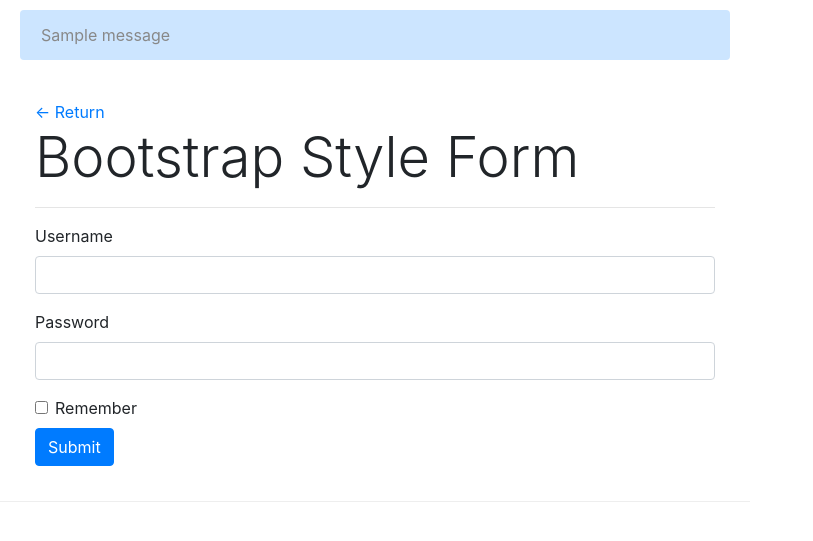
After one commit to miniyk2012/my_hello_flask, a Flask app: template demos/form/templates/bootstrap.html in a window 1280 px wide. The commit adds this page. Shown: the top 541 px of the page, without its empty margins (0-813 px from the left). Run offline with Flask 2, Linux system fonts and the light colour scheme; the template is opened without the code that fills it: most values are stand-ins (such as "Sample title", 1, 10 or a date in 2020); one stand-in notice (Sample message) is shown; form fields are guessed from the names that the template uses.

Commit message:
[feature] form表单进阶, 错误验证

```diff
--- a/demos/form/app.py
+++ b/demos/form/app.py
@@ -10,7 +10,7 @@
 
 
 def _inject_variables():
-    return dict(alert_color="red")
+    return dict(alert_color="purple")
 
 
 def config_jinja(app):
--- a/demos/form/config.py
+++ b/demos/form/config.py
@@ -1,2 +1,3 @@
 SECRET_KEY = "12345"
 WTF_CSRF_ENABLED = True
+WTF_I18N_ENABLED = False
--- a/demos/form/static/style.css
+++ b/demos/form/static/style.css
@@ -51,3 +51,7 @@
   background-color: #cce5ff;
   border-color: #b8daff;
 }
+
+.error {
+    color: red;
+}
--- /dev/null
+++ b/demos/form/templates/bootstrap.html
@@ -0,0 +1,58 @@
+{% extends 'base.html' %}
+
+{% block metas %}
+    {{ super() }}
+    <meta name="viewport" content="width=device-width, initial-scale=1, shrink-to-fit=no">
+{% endblock %}
+
+{% block styles %}
+    {{ super() }}
+    <link rel="stylesheet" href="{{ url_for('static', filename='css/bootstrap.min.css') }}">
+{% endblock %}
+
+{% block nav %}{% endblock %}
+
+{% block content %}
+    <div class="container">
+        <br>
+        <a href="{{ url_for('index') }}">&larr; Return</a>
+        <h1 class="display-4">Bootstrap Style Form</h1>
+        <hr>
+        <form method="post">
+            {{ form.csrf_token }}
+            <div class="form-group">
+                {{ form.username.label }}
+                {% if form.username.errors %}
+                    {{ form.username(class='form-control is-invalid') }}
+                    {% for error in form.username.errors %}
+                        <div class="invalid-feedback">
+                            {{ error }}
+                        </div>
+                    {% endfor %}
+                {% else %}
+                    {{ form.username(class='form-control') }}
+                {% endif %}
+            </div>
+            <div class="form-group">
+                {{ form.password.label }}
+                {% if form.password.errors %}
+                    {{ form.password(class='form-control is-invalid') }}
+                    {% for error in form.password.errors %}
+                        <div class="invalid-feedback">
+                           {{ form.username.data }} 你好, {{ error }}
+                        </div>
+                    {% endfor %}
+                {% else %}
+                    {{ form.password(class='form-control') }}
+                {% endif %}
+            </div>
+            <div class="form-check">
+                {{ form.remember(class='form-check-input') }}
+                {{ form.remember.label }}
+            </div>
+            {{ form.submit(class='btn btn-primary') }}
+        </form>
+    </div>
+{% endblock %}
+
+{% block footer %}{% endblock %}
--- a/demos/form/templates/index.html
+++ b/demos/form/templates/index.html
@@ -6,6 +6,7 @@
     <li><a href="{{ url_for('do_work') }}">依赖注入的一种尝试</a></li>
     <li><a href="{{ url_for('html') }}">HTML Form</a></li>
     <li><a href="{{ url_for('basic') }}">Basic Form</a></li>
+    <li><a href="{{ url_for('bootstrap') }}">Bootstrap Form</a></li>
 </ul>
 
 {% endblock %}
```
Also changed, not shown: demos/form/forms.py (+6 -1 lines), demos/form/templates/basic.html (+10 -0 lines), demos/form/views.py (+13 -0 lines), requirements.txt (added, +44 -0 lines), tests/test_demos/test_form.py (+10 -5 lines).
